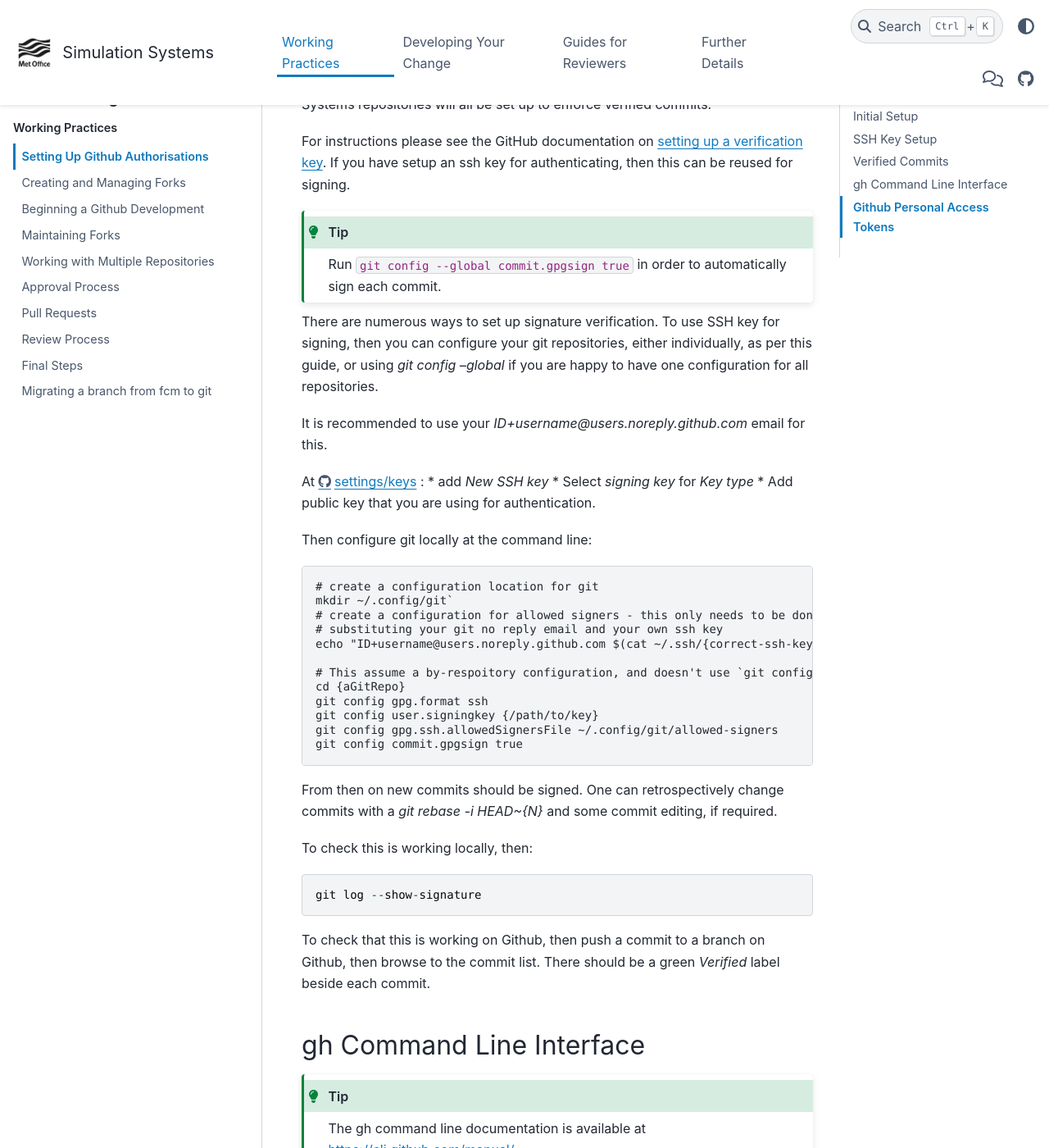
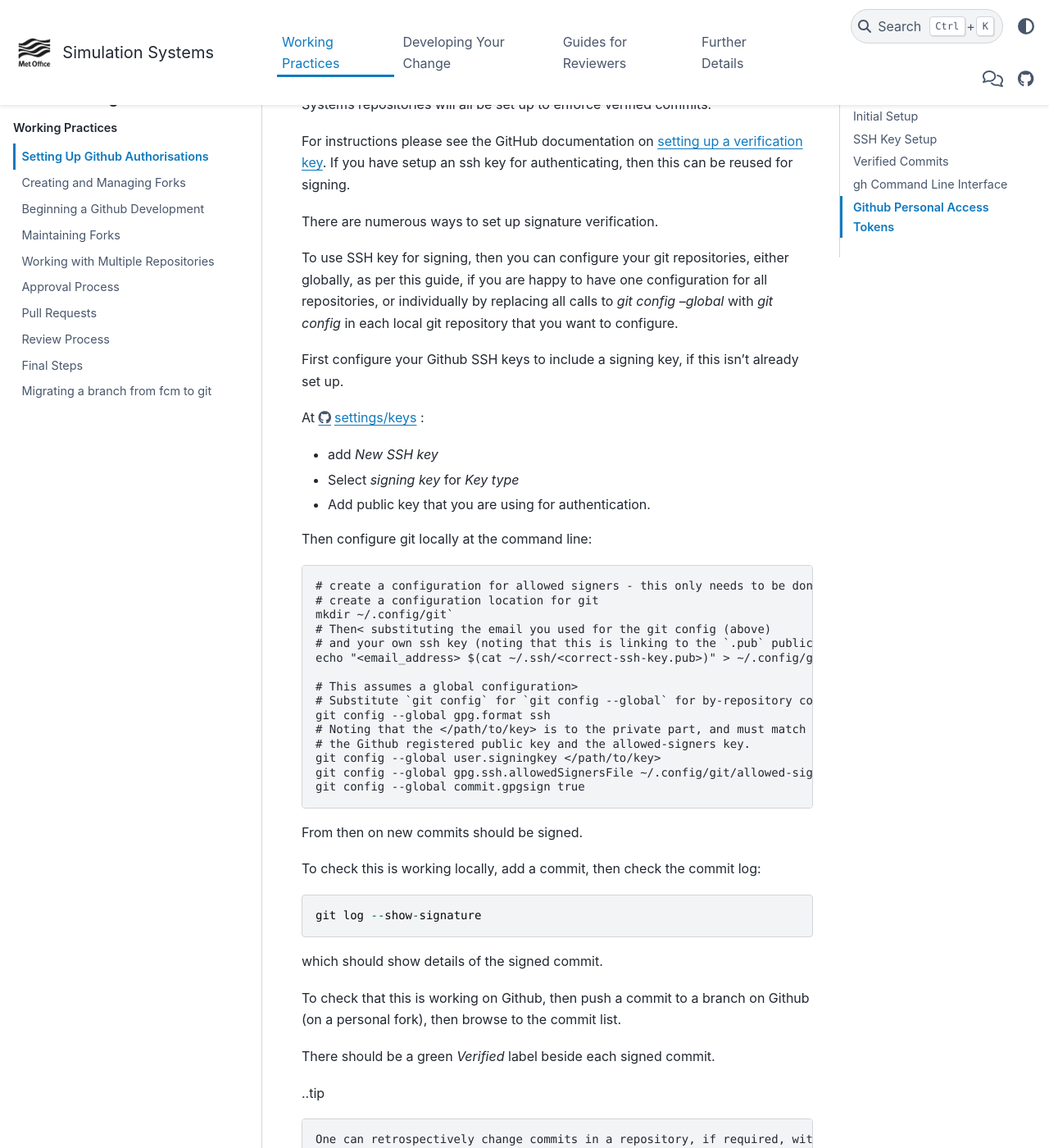
Before and after one commit to MetOffice/simulation-systems, a Sphinx documentation site: the page built from source/WorkingPractices/gh_authorisation.rst, in a window 1280 px wide and 1400 px high, scrolled down 2140 px. Shown: the whole window at 82% size. Built offline with Sphinx 7.4.7 and the PyData theme 0.15.4, drawn with Linux system fonts in a browser that asks for light colours; some of the changed text lies outside the part shown.

Commit message:
editorial review changes

```diff
--- a/source/WorkingPractices/gh_authorisation.rst
+++ b/source/WorkingPractices/gh_authorisation.rst
@@ -108,16 +108,20 @@ verification key
 If you have setup an ssh key for authenticating, then this can be reused for
 signing.
 
-.. tip::
+There are numerous ways to set up signature verification.
 
-    Run ``git config --global commit.gpgsign true`` in order to automatically
-    sign each commit.
+To use SSH key for signing, then you can configure your git repositories,
+either globally, as per this guide, if you are happy to have one
+configuration for all repositories,
+or individually by replacing all calls to
+`git config --global` with `git config`  in each local git repository
+that you want to configure.
 
-There are numerous ways to set up signature verification. To use SSH key for signing, then you can configure your git repositories, either individually, as per this guide, or using `git config --global` if you are happy to have one configuration for all repositories.
-
-It is recommended to use your `ID+username@users.noreply.github.com` email for this.
+First configure your Github SSH keys to include a signing key,
+if this isn't already set up.
 
 At https://github.com/settings/keys :
+
 * add `New SSH key`
 * Select `signing key` for `Key type`
 * Add public key that you are using for authentication.
@@ -126,30 +130,43 @@ Then configure git locally at the command line:
 
 .. code-block::
 
+    # create a configuration for allowed signers - this only needs to be done once.
     # create a configuration location for git
     mkdir ~/.config/git`
-    # create a configuration for allowed signers - this only needs to be done once.
-    # substituting your git no reply email and your own ssh key
-    echo "ID+username@users.noreply.github.com $(cat ~/.ssh/{correct-ssh-key.pub})" > ~/.config/git/allowed-signers
+    # Then< substituting the email you used for the git config (above)
+    # and your own ssh key (noting that this is linking to the `.pub` public part)
+    echo "<email_address> $(cat ~/.ssh/<correct-ssh-key.pub>)" > ~/.config/git/allowed-signers
 
-    # This assume a by-respoitory configuration, and doesn't use `git config --global`
-    cd {aGitRepo}
-    git config gpg.format ssh
-    git config user.signingkey {/path/to/key}
-    git config gpg.ssh.allowedSignersFile ~/.config/git/allowed-signers
-    git config commit.gpgsign true
+    # This assumes a global configuration>
+    # Substitute `git config` for `git config --global` for by-repository configuration
+    git config --global gpg.format ssh
+    # Noting that the </path/to/key> is to the private part, and must match
+    # the Github registered public key and the allowed-signers key.
+    git config --global user.signingkey </path/to/key>
+    git config --global gpg.ssh.allowedSignersFile ~/.config/git/allowed-signers
+    git config --global commit.gpgsign true
 
 From then on new commits should be signed.
-One can retrospectively change commits with a `git rebase -i HEAD~{N}` and some commit editing, if required.
 
-To check this is working locally, then:
+To check this is working locally, add a commit, then check the commit log:
 
 .. code-block::
 
     git log --show-signature
 
-To check that this is working on Github, then push a commit to a branch on Github, then browse to the commit list.
-There should be a green `Verified` label beside each commit.
+which should show details of the signed commit.
+
+To check that this is working on Github, then push a commit to
+a branch on Github (on a personal fork), then browse to the commit list.
+
+There should be a green `Verified` label beside each signed commit.
+
+..tip ::
+
+    One can retrospectively change commits in a repository, if required, with
+    `git rebase -i HEAD~<N>` # where <N> is the number of commits back to change
+                             # and setting each commit to `edit` or `reword`
+                             # (see git documentation for more details).
 
 gh Command Line Interface
 -------------------------
```
